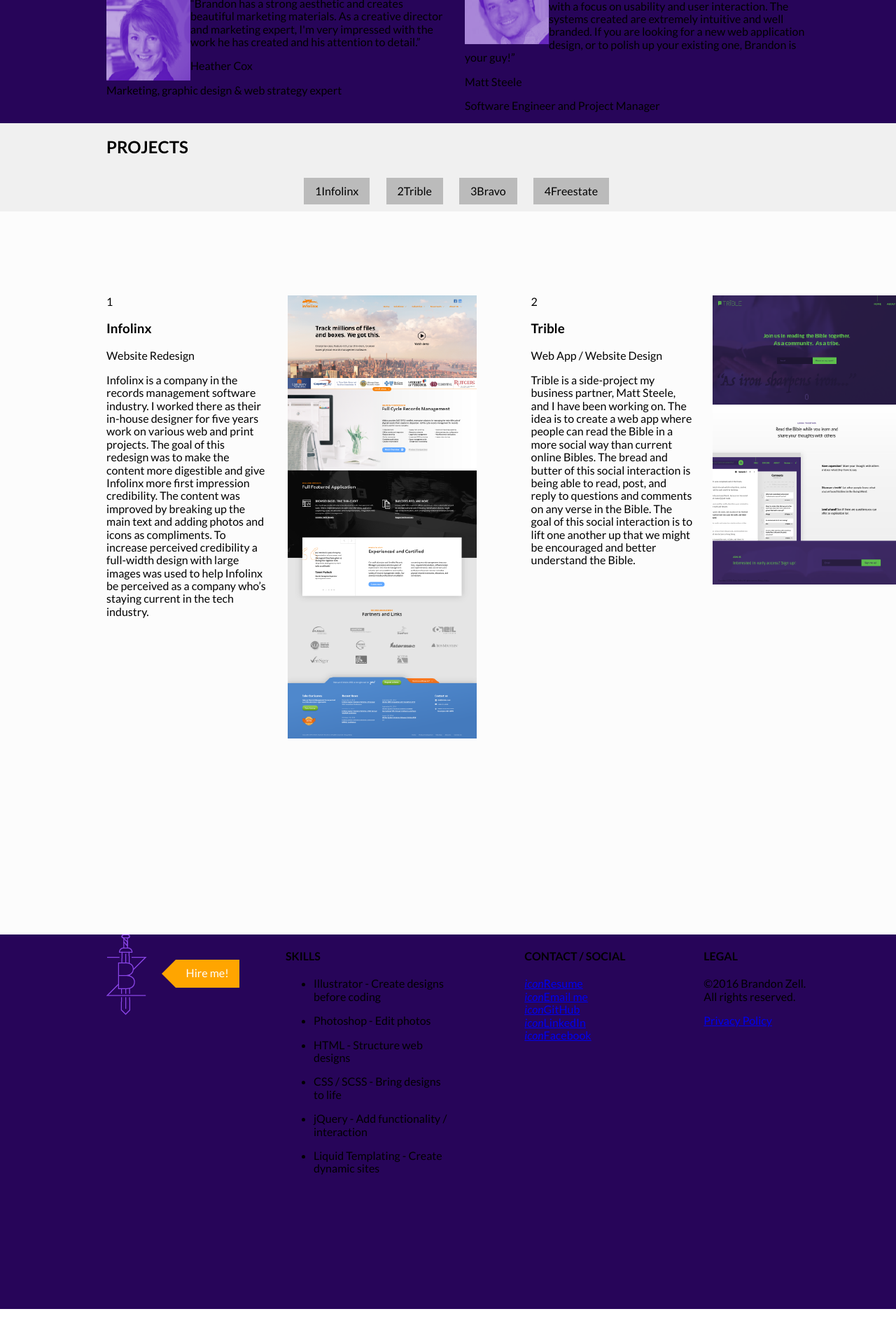
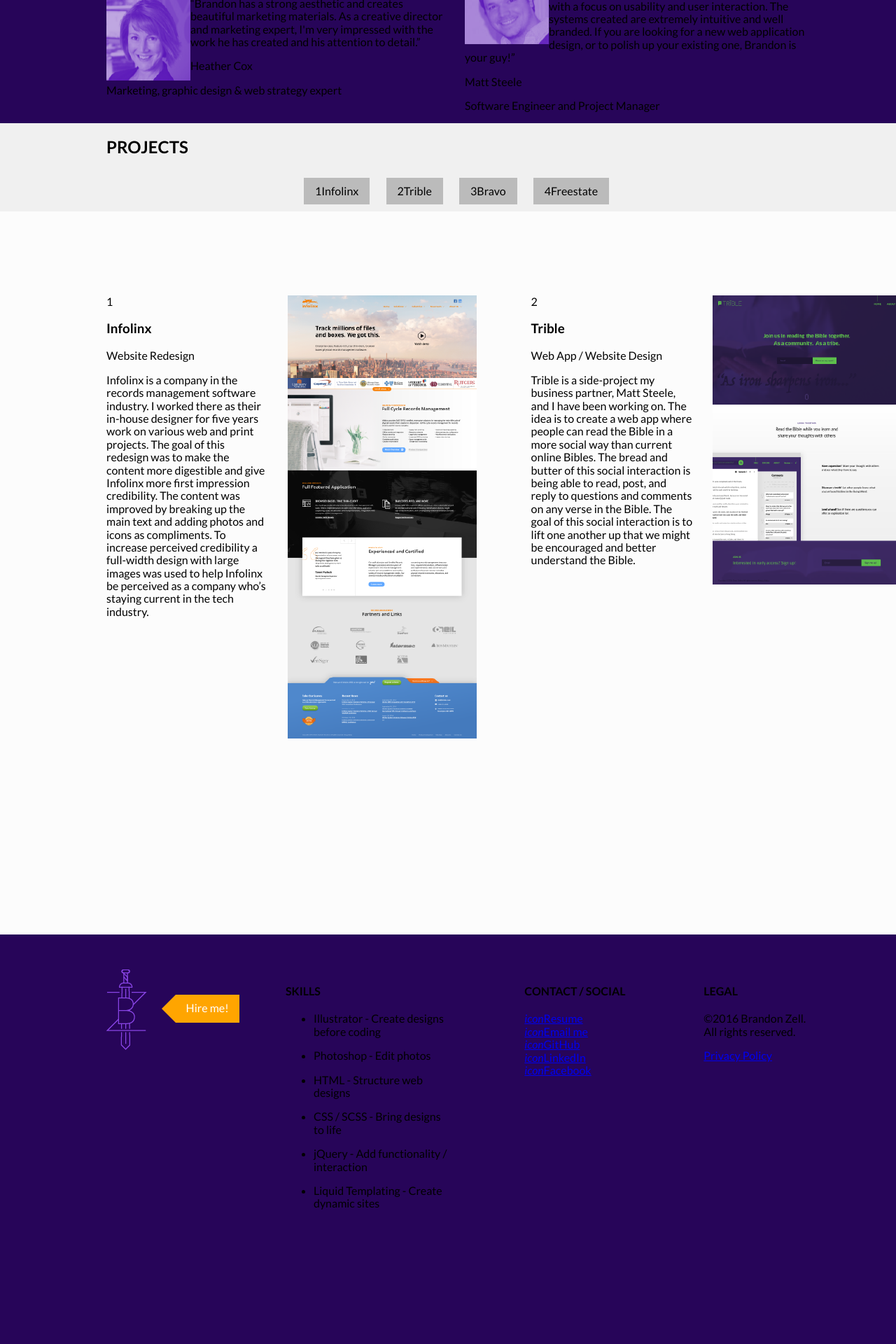
Before and after one commit to bzle/brandonz-me, a Jekyll site: the page built from index.html, in a window 1280 px wide. Shown: the part 813-2733 px from the top of the page at 70% size. Built offline with Jekyll 4.4.1, drawn with Linux system fonts in a browser that asks for light colours; nearby versions of some CDN libraries; before the commit the page ends 2683 px from its top, so only the background shows below that.

Commit message:
Updated '/css/style.scss' via CloudCannon

```diff
--- a/css/style.scss
+++ b/css/style.scss
@@ -874,7 +874,7 @@
     background-image: url(/img/dock.png);
     background-position: center calc(100% + 175px);
     background-repeat: no-repeat;
-    padding-bottom: 175px;
+    padding:50px 0 175px;
     transition: all .5s ease 0s;
 }
 footer:hover {
```
